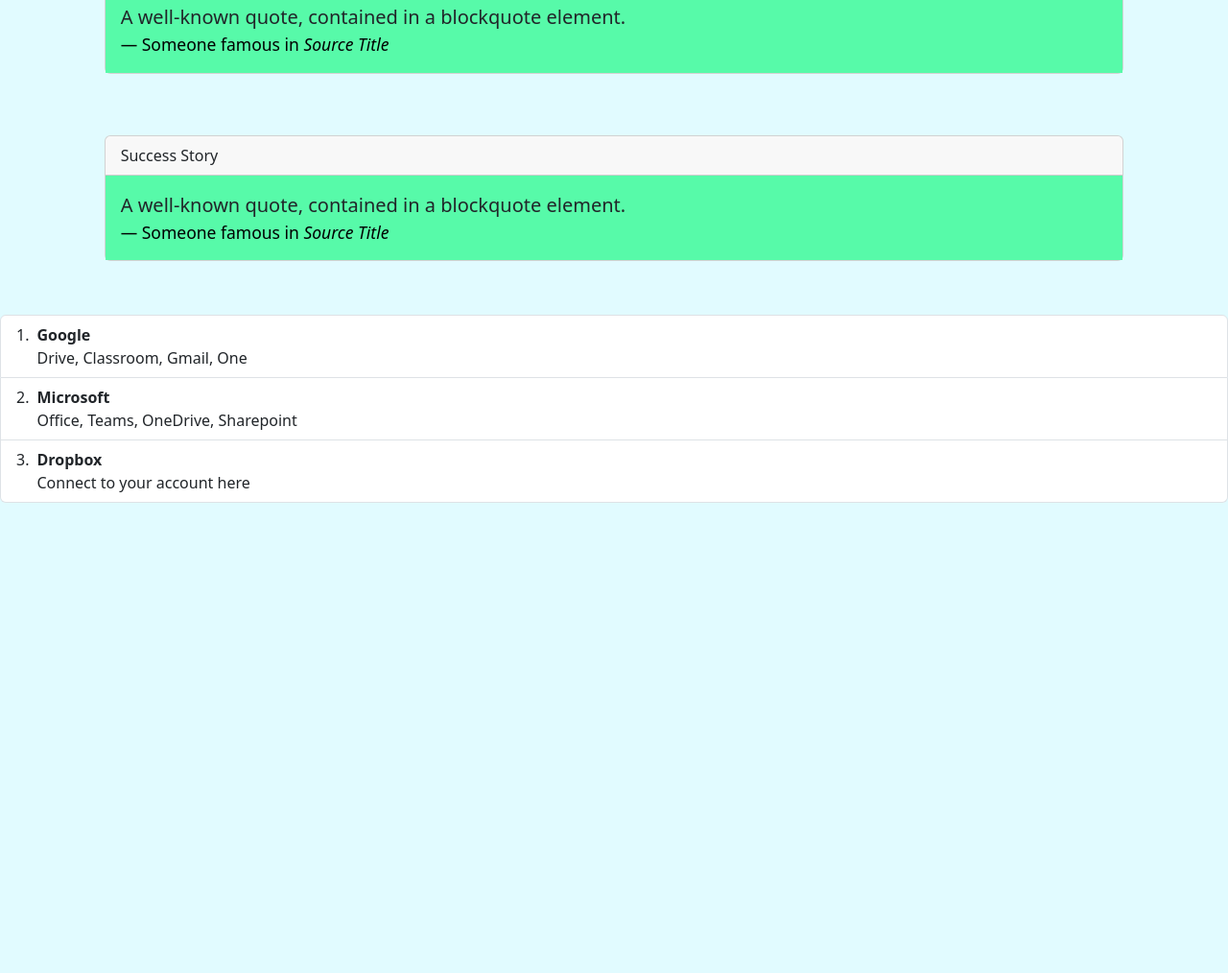
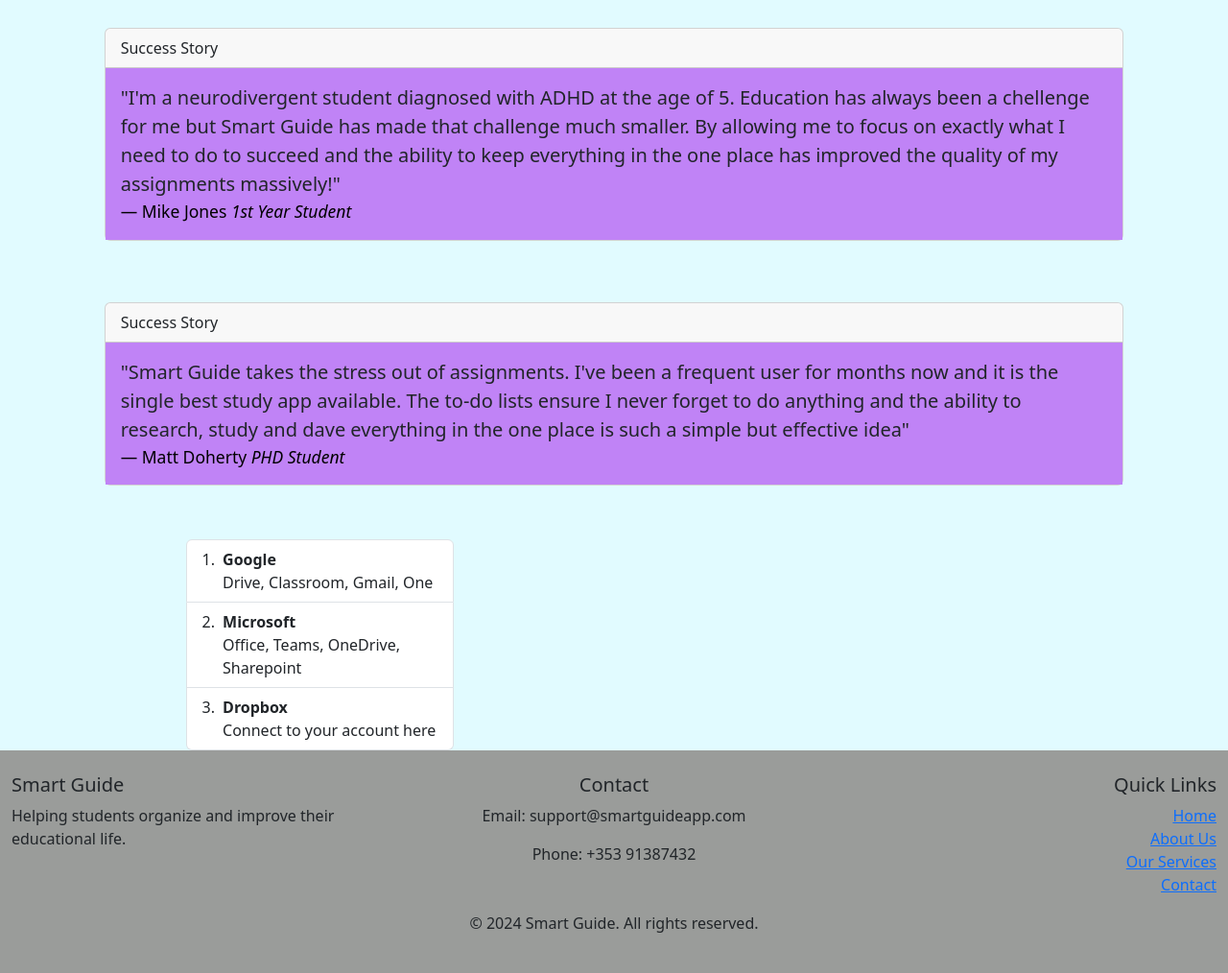
Before and after one commit to JackVC1/WebDesignCA, a website: page services.html in a window 1280 px wide. Shown: the part 755-1769 px from the top of the page at 96% size. Before the commit the page ends 1279 px from the top, so only its background shows below. Drawn offline with nearby package versions, Linux system fonts and the light colour scheme.

Commit message:
Changed some colours and added SASS , page 3 continued

```diff
--- a/sass/main.scss
+++ b/sass/main.scss
@@ -10,7 +10,7 @@
 $text-color: #000000;
 $big-paragraph: #0af9b9;
 $footer: #9a9c9a;
-$quotes: #57faa9;
+$quotes: #c083f6;
 
 // .bg-light-overwritten {
 //     background-color: $tertiary;
--- a/services.html
+++ b/services.html
@@ -50,12 +50,10 @@
     </div>
   </nav>
 
-  <!-- Text Title-->
-
   <div class="container-lg py-5">
     <div class="row justify-content-md-center justify-content-sm-start my-5">
-        <div class="col-8 bg-big-paragraph">
-              <p class="text-md-center fs-3 fw-normal fs-4">
+        <div class="col-8 bg-background">
+              <p class="text-md-center fs-2 fw-semibold fs-2">
                   So what will you experience when using our app? Find out what services Smart Guide offer, some
                   success stories and more in <strong>The Smart Guide Experience</strong>
               </p>
@@ -67,8 +65,11 @@
 
       <!-- 6 cards 3 stacked on tip of another 3 with short descriptions of our services in a container-->
 
+
+
       <!-- Reviews Section - Star Rating - some quotes stacked-->
 
+      <!-- Stacked Quotes -->
       <div class="row my-5 py-1 justify-content-md-center">
         <div class="col-md-10 col-sm-6 my-1">
       <div class="card">
@@ -77,8 +78,8 @@
         </div>
         <div class="card-body bg-quotes">
           <blockquote class="blockquote mb-0">
-            <p>Smart Guide turned around my college life, I struggled to adjust to college work so much, research was long and tiring and
-              I felt like I was always forgetting something compared to being in school. Smart Guide has solved those problems for me and is reflected in the quality of my work!</p>
+            <p>"Smart Guide turned around my college life, I struggled to adjust to college work so much, research was long and tiring and
+              I felt like I was always forgetting something compared to being in school. Smart Guide has solved those problems for me and is reflected in the quality of my work!"</p>
             <footer class="blockquote-footer text-text-color">Max Murphy <cite title="Source Title text-text-color">1st Year Student
             </cite></footer>
           </blockquote>
@@ -95,8 +96,11 @@
         </div>
         <div class="card-body bg-quotes">
           <blockquote class="blockquote mb-0">
-            <p>A well-known quote, contained in a blockquote element.</p>
-            <footer class="blockquote-footer text-text-color">Someone famous in <cite title="Source Title text-text-color">Source Title</cite></footer>
+            <p>"I'm a neurodivergent student diagnosed with ADHD at the age of 5. Education has always been a chellenge for me but Smart Guide
+              has made that challenge much smaller. By allowing me to focus on exactly what I need to do to succeed and the ability to keep everything
+              in the one place has improved the quality of my assignments massively!"
+            </p>
+            <footer class="blockquote-footer text-text-color">Mike Jones <cite title="Source Title text-text-color">1st Year Student</cite></footer>
           </blockquote>
           </div>
           </div>
@@ -111,8 +115,9 @@
         </div>
         <div class="card-body bg-quotes">
           <blockquote class="blockquote mb-0">
-            <p>A well-known quote, contained in a blockquote element.</p>
-            <footer class="blockquote-footer text-text-color">Someone famous in <cite title="Source Title text-text-color">Source Title</cite></footer>
+            <p>"Smart Guide takes the stress out of assignments. I've been a frequent user for months now and it is the single best study app available. The to-do lists ensure
+              I never forget to do anything and the ability to research, study and dave everything in the one place is such a simple but effective idea"</p>
+            <footer class="blockquote-footer text-text-color">Matt Doherty <cite title="Source Title text-text-color">PHD Student</cite></footer>
           </blockquote>
           </div>
           </div>
@@ -121,7 +126,8 @@
 
       <!-- Major Providers We support - link your work straight to your college account Google, Teams, OneDrive, Dropbox List-->
 
-      <ol class="list-group list-group-numbered">
+      <div class="container">
+      <ol class="list-group list-group-numbered" style="max-width: 50%; margin-right: 65%; padding-left: 10%;">
         <li class="list-group-item d-flex justify-content-between align-items-start">
           <div class="ms-2 me-auto">
             <div class="fw-bold">Google</div>
@@ -141,8 +147,47 @@
           </div>
         </li>
       </ol>
+    </div>
+  </main>
 
-      <!-- Form about newsletter sign up -->
+    <!-- Newsletter Form -->
+
+
+    <!-- Footer -->
+    <footer class="bg-footer text--text-color py-4">
+      <div class="container-fluid">
+        <div class="row">
+          <!-- Footer Left (Logo/Info) -->
+          <div class="col-md-4">
+            <h5>Smart Guide</h5>
+            <p>Helping students organize and improve their educational life.</p>
+          </div>
+
+          <!-- Footer Center (Contact Info) -->
+          <div class="col-md-4 text-center">
+            <h5>Contact</h5>
+            <p>Email: support@smartguideapp.com</p>
+            <p>Phone: +353 91387432</p>
+          </div>
+
+          <!-- Footer Right (Quick Links) -->
+          <div class="col-md-4 text-end">
+            <h5>Quick Links</h5>
+            <ul class="list-unstyled">
+              <li><a href="index.html" class="text--text-color">Home</a></li>
+              <li><a href="about.html" class="text--text-color">About Us</a></li>
+              <li><a href="services.html" class="text--text-color">Our Services</a></li>
+              <li><a href="index.html" class="text--text-color">Contact</a></li>
+            </ul>
+          </div>
+        </div>
+
+        <!-- Footer Bottom (Copyright) -->
+        <div class="text-center">
+          <p>&copy; 2024 Smart Guide. All rights reserved.</p>
+        </div>
+      </div>
+    </footer>
 
     <script src="https://cdn.jsdelivr.net/npm/bootstrap@5.3.3/dist/js/bootstrap.bundle.min.js"
             integrity="sha384-YvpcrYf0tY3lHB60NNkmXc5s9fDVZLESaAA55NDzOxhy9GkcIdslK1eN7N6jIeHz"
```
Also changed, not shown: about.html (+1 -1 lines), css/main.css, 1 other file.
